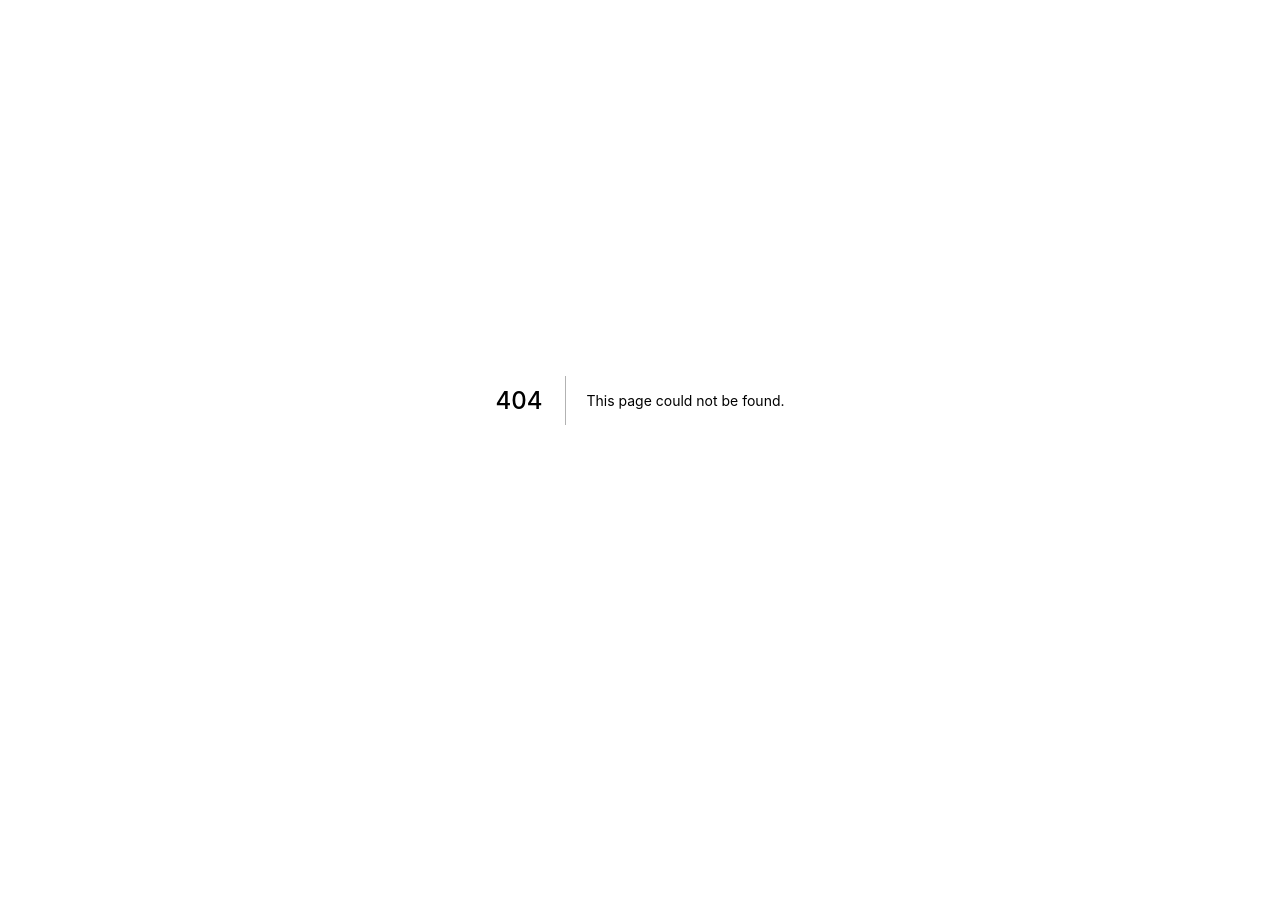
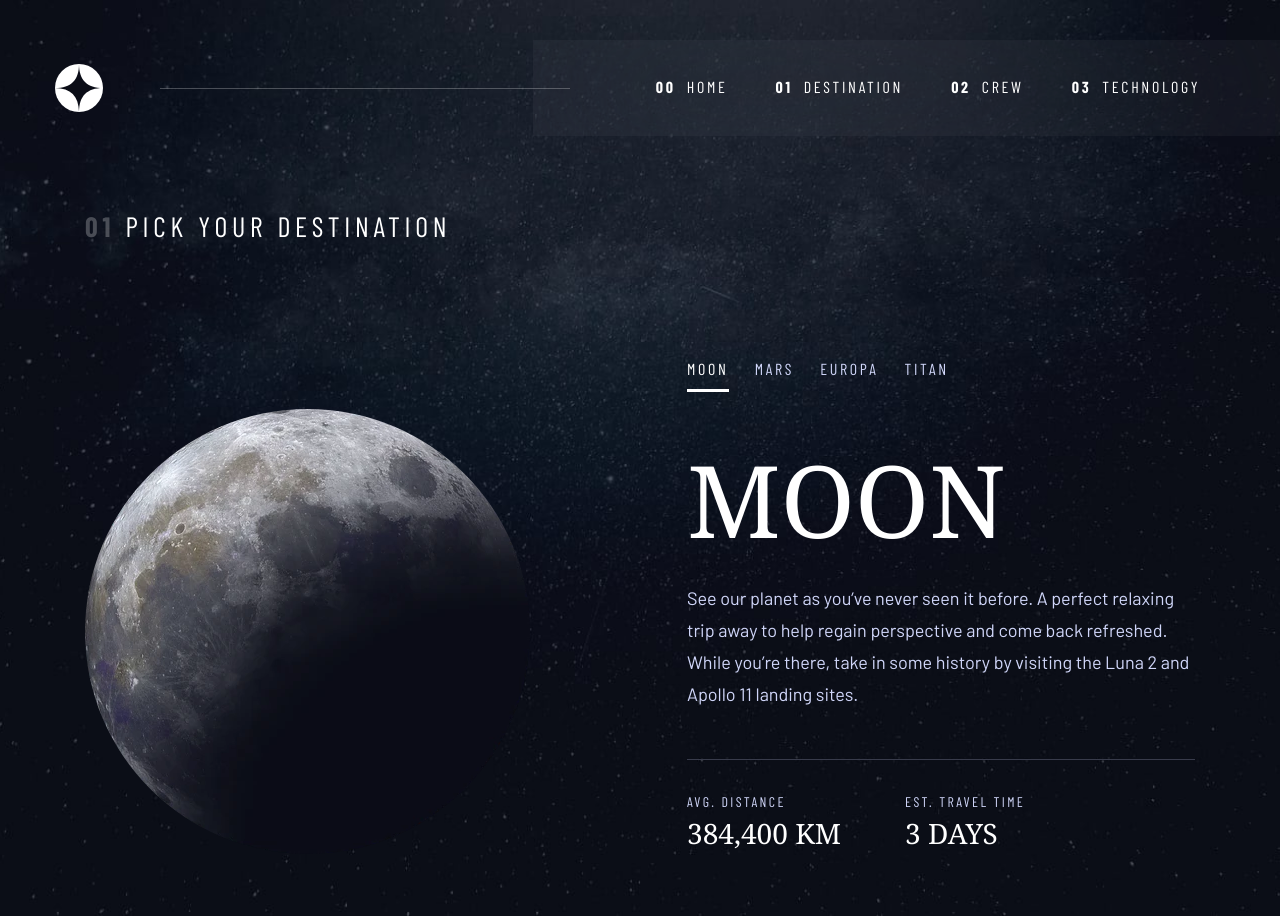
Before and after one commit to boedegoat/space-tourism, a Next.js app: page /destination/moon in a window 1280 px wide. Before the commit this address had no page. Before the commit the page ends 800 px from the top, so only its background shows below. Built offline with nearby package versions, Linux system fonts and the light colour scheme; a web font is replaced by a local one.

Commit message:
Make destination page static

```diff
--- a/pages/destination.tsx
+++ b/pages/destination/[destinationSlug].tsx
@@ -1,16 +1,21 @@
-import type { GetServerSideProps, NextPage } from 'next'
+import type {
+  GetServerSideProps,
+  GetStaticPaths,
+  GetStaticProps,
+  NextPage,
+} from 'next'
 import { FC } from 'react'
-import Container from '../components/Container'
-import Heading2 from '../components/Heading2'
-import Link from '../components/Link'
-import SpaceData from '../data.json'
-import { cn, formatPath } from '../lib/utils'
+import Container from '../../components/Container'
+import Heading2 from '../../components/Heading2'
+import Link from '../../components/Link'
+import SpaceData from '../../data.json'
+import { cn, formatPath, getNameSlug } from '../../lib/utils'
 const { destinations } = SpaceData
 
 interface IDestination {
   destination: {
-    tab: string
-    names: string[]
+    currentSlug: string
+    slugs: string[]
     data: {
       name: string
       images: {
@@ -49,19 +54,19 @@ const Planet: FC<IDestination> = ({ destination }) => {
       <div className="mt-[26px] flex flex-col items-center tablet:mt-[53px] desktop:items-start desktop:text-left">
         {/* tabs */}
         <div className="flex space-x-[26px]">
-          {destination.names.map((destinationName) => (
+          {destination.slugs.map((destinationSlug) => (
             <Link
-              href={{ query: { destinationTab: destinationName } }}
+              href={{ pathname: destinationSlug }}
               scroll={false}
-              key={destinationName}
+              key={destinationSlug}
               className={cn(
                 'border-white pb-2 font-barlow-condensed text-sm uppercase tracking-[2.36px] hover:border-b-[3px] hover:border-white/50 tablet:text-base tablet:tracking-[2.7px]',
-                destination.tab == destinationName
+                destination.currentSlug == destinationSlug
                   ? 'border-b-[3px] text-white'
                   : 'text-blue-100'
               )}
             >
-              {destinationName}
+              {destinationSlug}
             </Link>
           ))}
         </div>
@@ -87,40 +92,31 @@ const Planet: FC<IDestination> = ({ destination }) => {
   )
 }
 
-export const getServerSideProps: GetServerSideProps = async ({ query }) => {
-  const destinationTab = query.destinationTab as string
-  if (!destinationTab) {
-    return {
-      redirect: {
-        permanent: false,
-        destination: '/destination?destinationTab=moon',
-      },
-    }
-  }
-
-  const destinationNames = destinations.map((destination) =>
-    destination.name.toLowerCase()
-  )
-
-  if (!destinationNames.includes(destinationTab)) {
-    return {
-      notFound: true,
-    }
-  }
-
-  const destinationData = destinations.find(
-    (destination) => destination.name.toLowerCase() == destinationTab
-  )
-
-  const destination = {
-    tab: destinationTab,
-    names: destinationNames,
-    data: destinationData,
-  }
+export const getStaticPaths: GetStaticPaths = () => {
+  const paths = destinations.map((destination) => ({
+    params: {
+      destinationSlug: getNameSlug(destination.name),
+    },
+  }))
 
   return {
-    props: {
-      destination,
-    },
+    paths,
+    fallback: false,
   }
 }
+
+export const getStaticProps: GetStaticProps = ({ params }) => {
+  const currentSlug = params!.destinationSlug
+  const data = destinations.find(
+    (destination) => getNameSlug(destination.name) == currentSlug
+  )
+  const slugs = destinations.map((destination) => getNameSlug(destination.name))
+  const destination = {
+    data,
+    slugs,
+    currentSlug,
+  }
+  return {
+    props: { destination },
+  }
+}
--- /dev/null
+++ b/pages/destination/index.tsx
@@ -0,0 +1,10 @@
+export default function Destination() {}
+
+export const getStaticProps = () => {
+  return {
+    redirect: {
+      permanent: false,
+      destination: '/destination/moon',
+    },
+  }
+}
```
